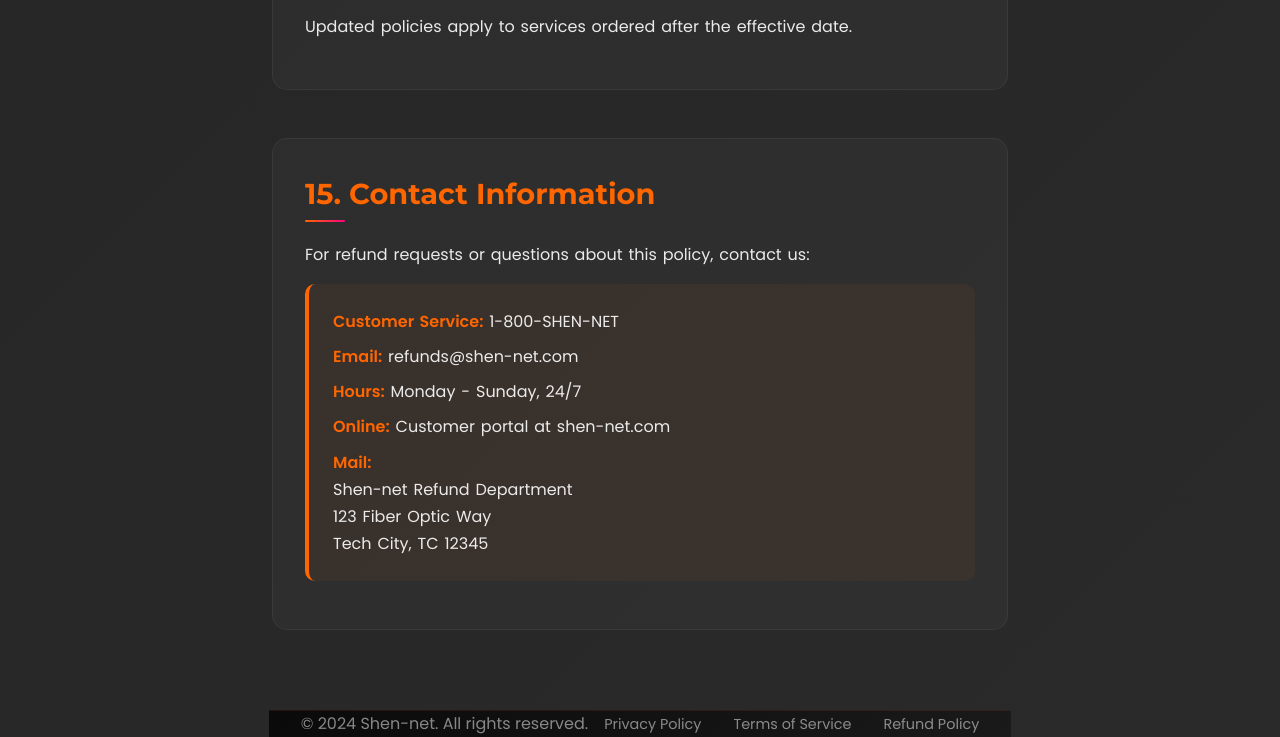
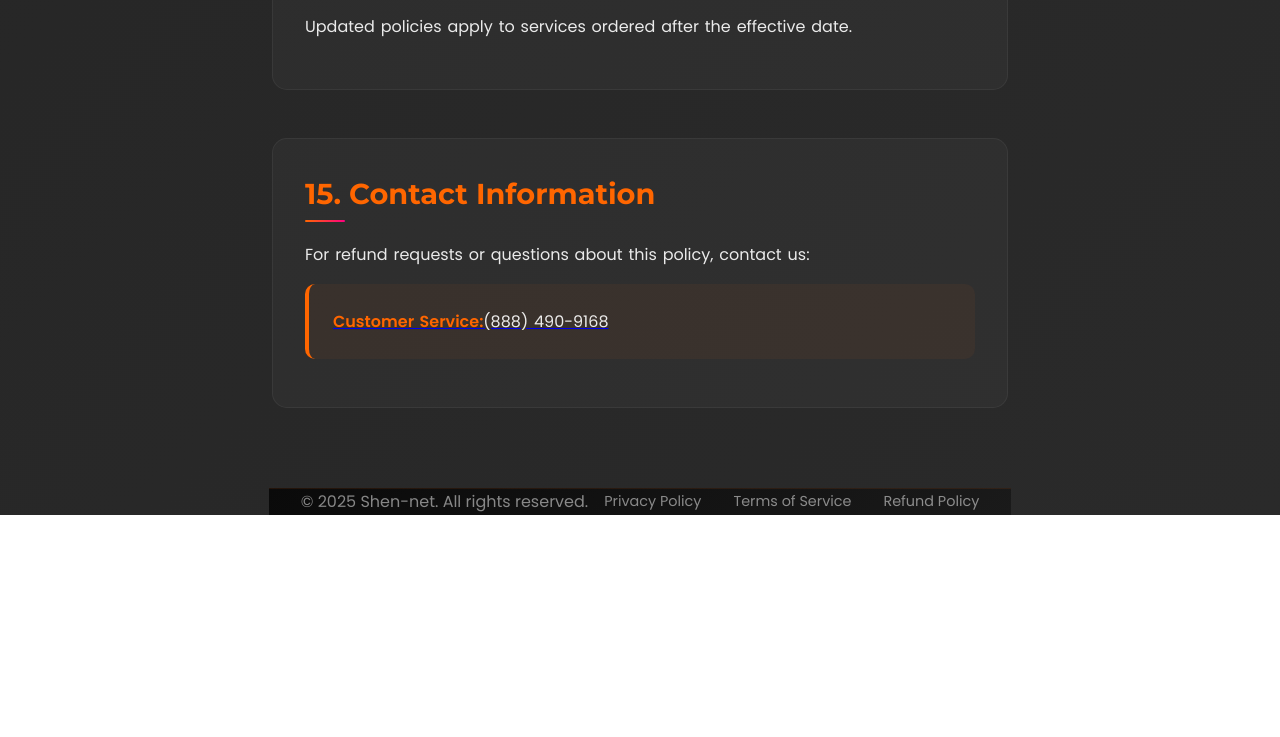
Before and after one commit to shennets/shennets, a website built with Vite: page refund.html in a window 1280 px wide. Shown: the part 7377-8114 px from the top of the page. After the commit the page ends 7892 px from the top, so only its background shows below. Built offline with nearby package versions, Linux system fonts and the light colour scheme.

Commit message:
Update refund.html

```diff
--- a/refund.html
+++ b/refund.html
@@ -264,21 +264,18 @@
                     <h2>15. Contact Information</h2>
                     <p>For refund requests or questions about this policy, contact us:</p>
                     <div class="contact-info">
-                        <p><strong>Customer Service:</strong> 1-800-SHEN-NET</p>
-                        <p><strong>Email:</strong> refunds@shen-net.com</p>
-                        <p><strong>Hours:</strong> Monday - Sunday, 24/7</p>
-                        <p><strong>Online:</strong> Customer portal at shen-net.com</p>
-                        <p><strong>Mail:</strong><br>
-                        Shen-net Refund Department<br>
-                        123 Fiber Optic Way<br>
-                        Tech City, TC 12345</p>
+                       <a href="tel:+18884909168">   <p><strong>Customer Service:</strong>(888) 490-9168</p></a>
+
+
+
+
                     </div>
                 </section>
             </div>
         </main>
 
         <footer class="legal-footer">
-            <p>&copy; 2024 Shen-net. All rights reserved.</p>
+            <p>&copy; 2025 Shen-net. All rights reserved.</p>
             <div class="footer-links">
                 <a href="privacy.html">Privacy Policy</a>
                 <a href="terms.html">Terms of Service</a>
```
